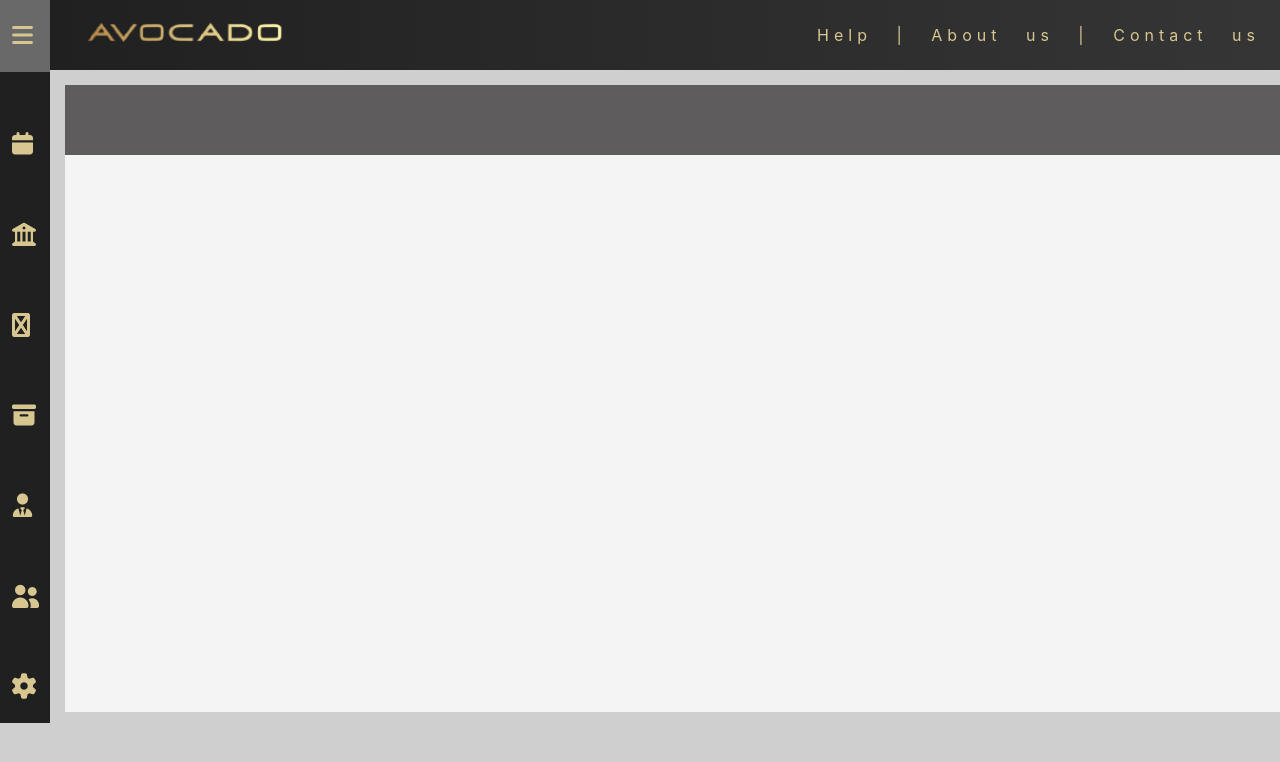
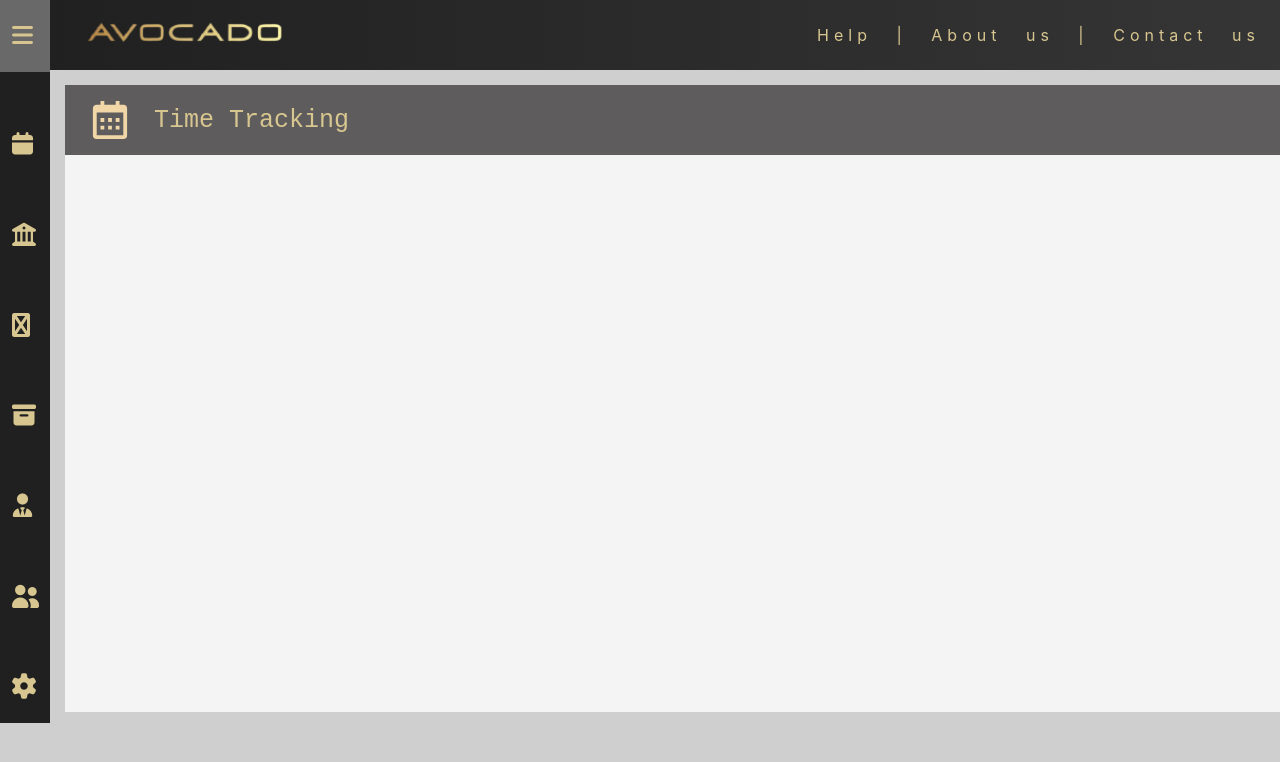
Before and after one commit to 1ucifer1/avocado1, a plain HTML site: page agenda.html in a window 1280 px wide. Shown: the top 762 px of the page. Drawn offline with nearby package versions, Linux system fonts and the light colour scheme.

Commit message:
Header Changes

```diff
--- a/agenda.css
+++ b/agenda.css
@@ -6,13 +6,16 @@ body{
     box-sizing: border-box;
     align-items: center;
 }
+
 .h{
     color: #D8C690;
 }
+
 .container a{
     text-decoration: none;
     color: #D8C690;
 }
+
 .menu {
     position: absolute;
     width: 50px; /* Set a width if you like */
@@ -94,9 +97,8 @@ hr{
     width: 1436px;
     height: 627px;
     padding: 0;
+}
 
-
-}
 .header2{
     background-color: #5E5C5C;
     position:absolute;
@@ -105,4 +107,42 @@ hr{
     width: 100%;
     height: 70px;
     padding: 0;
+    color:#D8C690;
 }
+
+.header2content{
+    display: flex;
+    flex-direction: row;
+    width: 50%;
+}
+
+.header2Image{
+    height: 100%;
+    width: 68px;
+    margin-left: 10px;
+    filter: invert(0.7) sepia(1);
+    -webkit-filter: invert(0.7) sepia(1);
+}
+
+#header2image{
+    width: 38px;
+    margin: 16px;
+}
+
+.header2Text{
+    color: #D8C690;
+    font-family:'Courier New', Courier, monospace;
+    font-size: 25px;
+    font-weight: 500;
+    width: 50px;
+    margin-top: 22px;
+    margin-left: -550px;
+}
+
+.child{
+    flex: 1;
+}
+
+.child:first-child {
+    margin-right: 0px;
+}
--- a/agenda.html
+++ b/agenda.html
@@ -47,8 +47,61 @@
     </div>
     <div class="parent">
         <div class="header2">
+            <div class="header2content">
 
+                <div class="child header2Image">
+                    <img id="header2image" alt="Time Tracker Logo" src="img/calendar.svg" >
+                </div>
+
+                <div class="child header2Text">
+                    Time Tracking
+                </div>
+
+            </div>
         </div>
+<!--
+        <div class="ui container">
+
+  <div class="ui menu">
+    <div class="header item">Brand</div>
+    <a class="active item">Link</a>
+    <a class="item">Link</a>
+    <div class="ui dropdown item">
+      Dropdown
+      <i class="dropdown icon"></i>
+      <div class="menu">
+        <div class="item">Action</div>
+        <div class="item">Another Action</div>
+        <div class="item">Something else here</div>
+        <div class="divider"></div>
+        <div class="item">Separated Link</div>
+        <div class="divider"></div>
+        <div class="item">One more separated link</div>
+      </div>
+    </div>
+    <div class="right menu">
+      <div class="item">
+        <div class="ui action left icon input">
+          <i class="search icon"></i>
+          <input type="text" placeholder="Search">
+          <button class="ui button">Submit</button>
+        </div>
+      </div>
+      <a class="item">Link</a>
+    </div>
+  </div>
+</div>
+
+<br/>
+<div class="ui container">
+  <div class="ui grid">
+    <div class="ui sixteen column">
+      <div id="calendar"></div>
+    </div>
+  </div>
+</div>
+-->
+</div>
     </div>
 
 </body>
```
